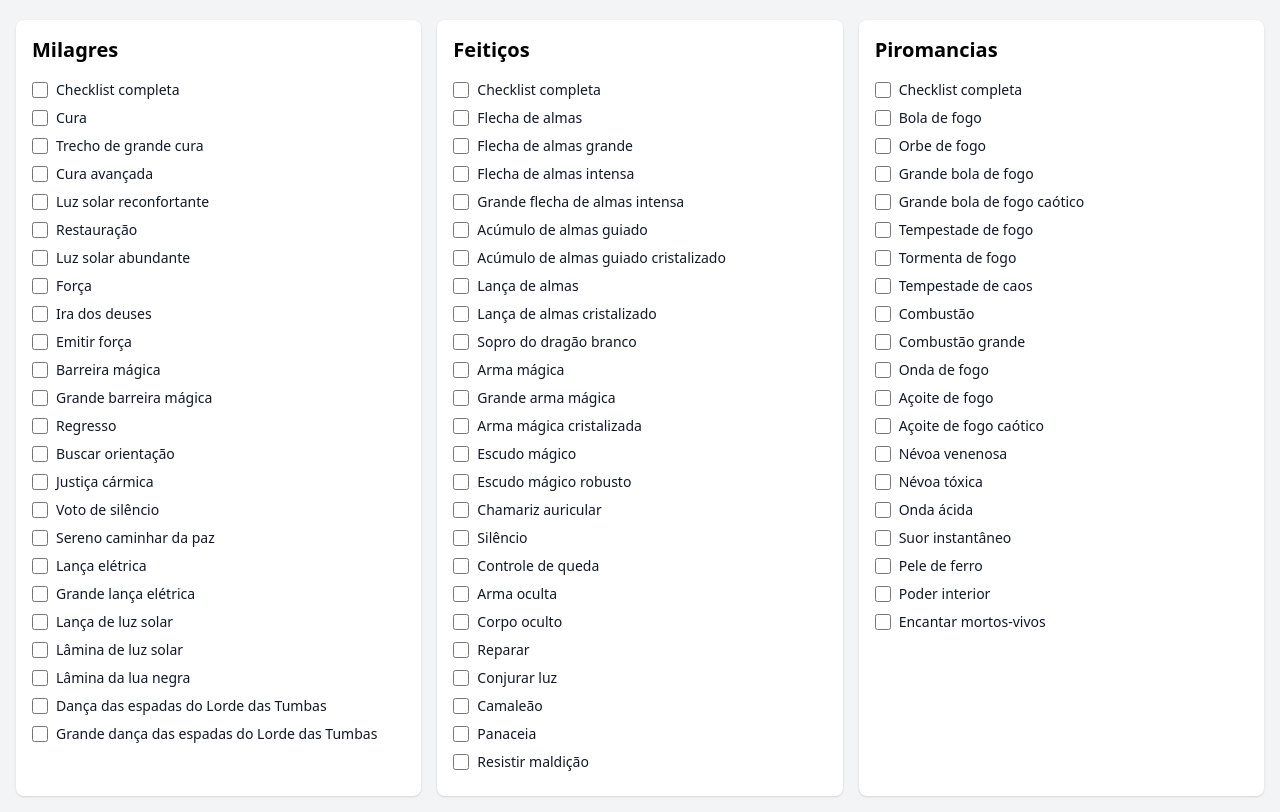
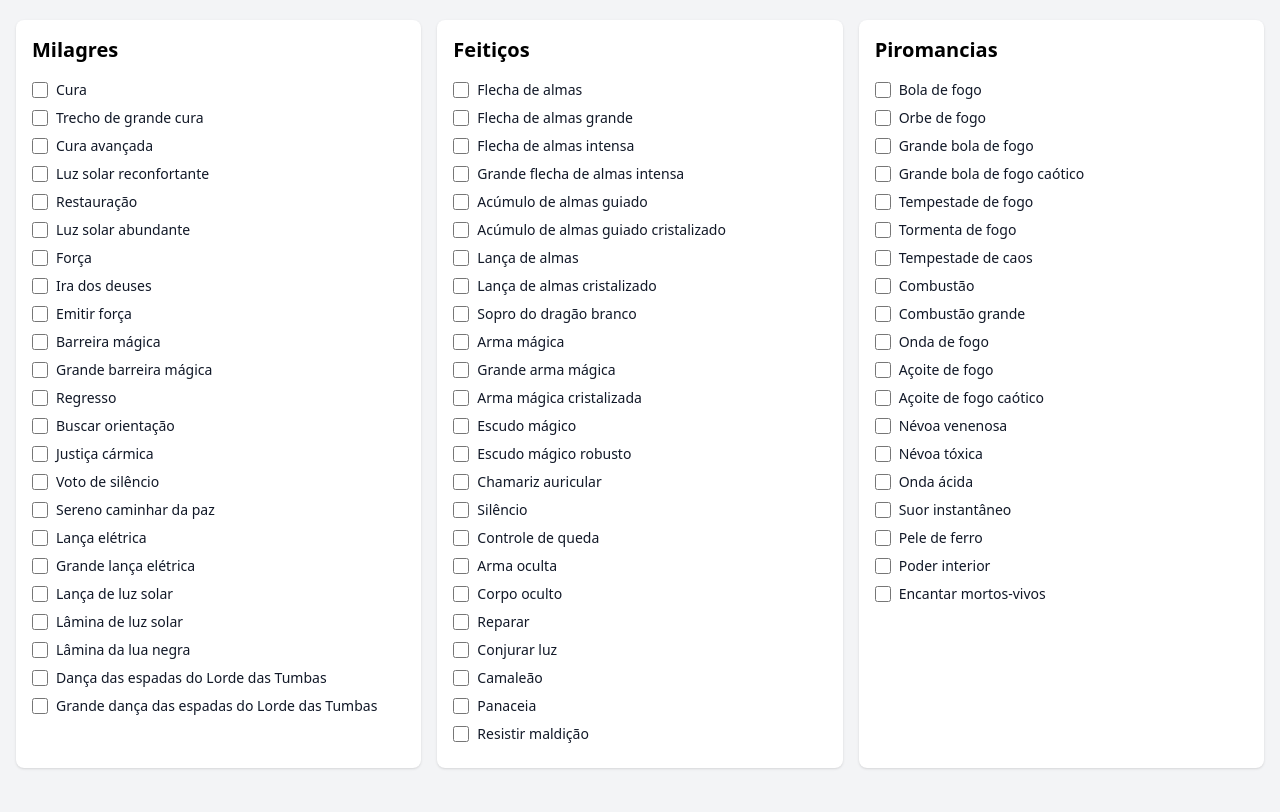
Before and after one commit to jovenan/checklist-spells-dark-souls-remastered, a plain HTML site: page index.html in a window 1280 px wide. Shown: the part 56-868 px from the top of the page. After the commit the page ends 840 px from the top, so only its background shows below. Drawn offline with nearby package versions, Linux system fonts and the light colour scheme.

Commit message:
Update index.html

```diff
--- a/index.html
+++ b/index.html
@@ -33,7 +33,7 @@
 
     <script>
         const milagres = [
-            "Checklist completa", "Cura", "Trecho de grande cura", "Cura avançada",
+            "Cura", "Trecho de grande cura", "Cura avançada",
             "Luz solar reconfortante", "Restauração", "Luz solar abundante", "Força",
             "Ira dos deuses", "Emitir força", "Barreira mágica", "Grande barreira mágica",
             "Regresso", "Buscar orientação", "Justiça cármica", "Voto de silêncio",
@@ -43,7 +43,7 @@
         ];
 
         const feiticos = [
-            "Checklist completa", "Flecha de almas", "Flecha de almas grande",
+            "Flecha de almas", "Flecha de almas grande",
             "Flecha de almas intensa", "Grande flecha de almas intensa",
             "Acúmulo de almas guiado", "Acúmulo de almas guiado cristalizado",
             "Lança de almas", "Lança de almas cristalizado", "Sopro do dragão branco",
@@ -54,7 +54,7 @@
         ];
 
         const piromancias = [
-            "Checklist completa", "Bola de fogo", "Orbe de fogo", "Grande bola de fogo",
+            "Bola de fogo", "Orbe de fogo", "Grande bola de fogo",
             "Grande bola de fogo caótico", "Tempestade de fogo", "Tormenta de fogo",
             "Tempestade de caos", "Combustão", "Combustão grande", "Onda de fogo",
             "Açoite de fogo", "Açoite de fogo caótico", "Névoa venenosa",
```
